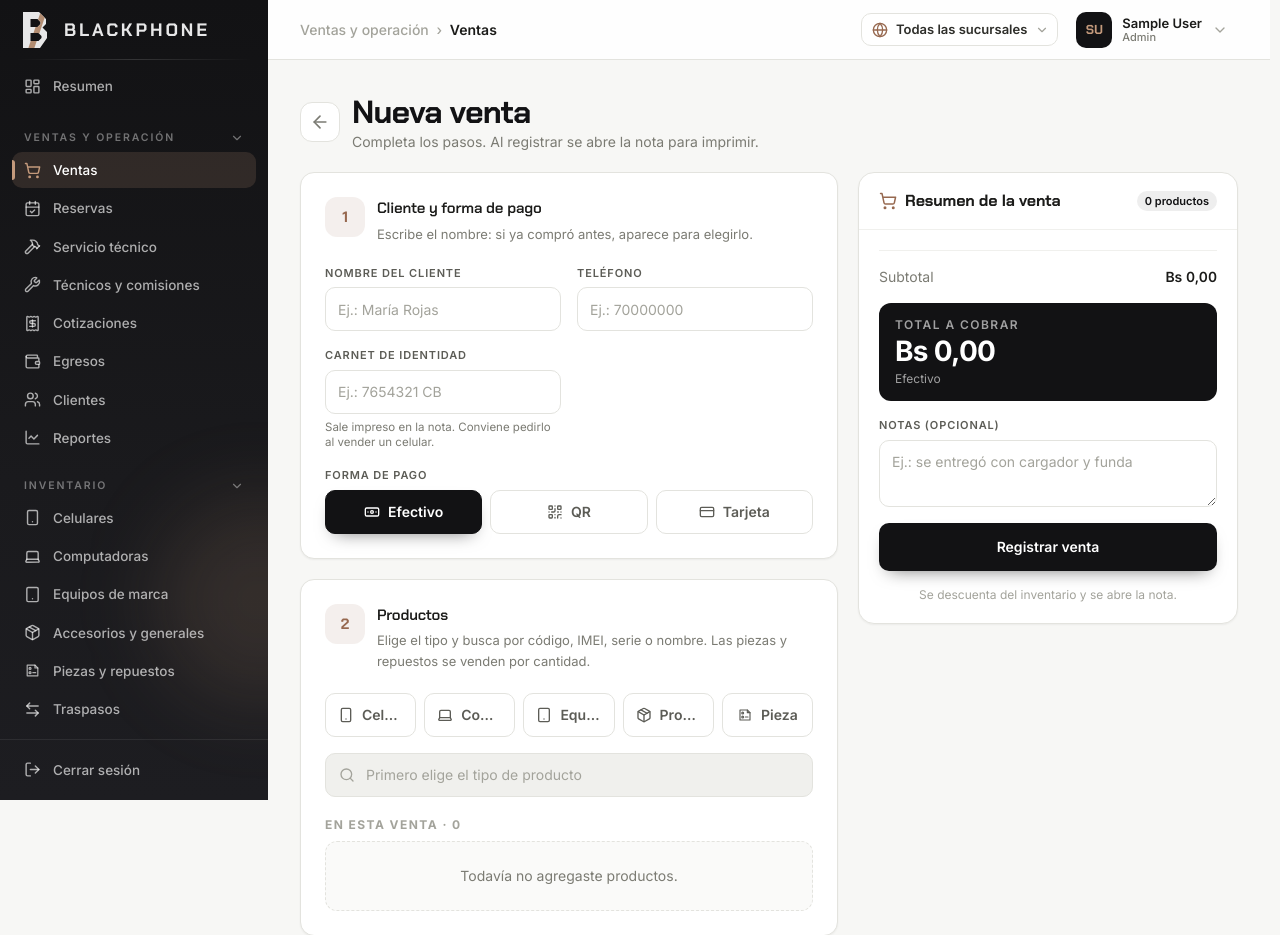
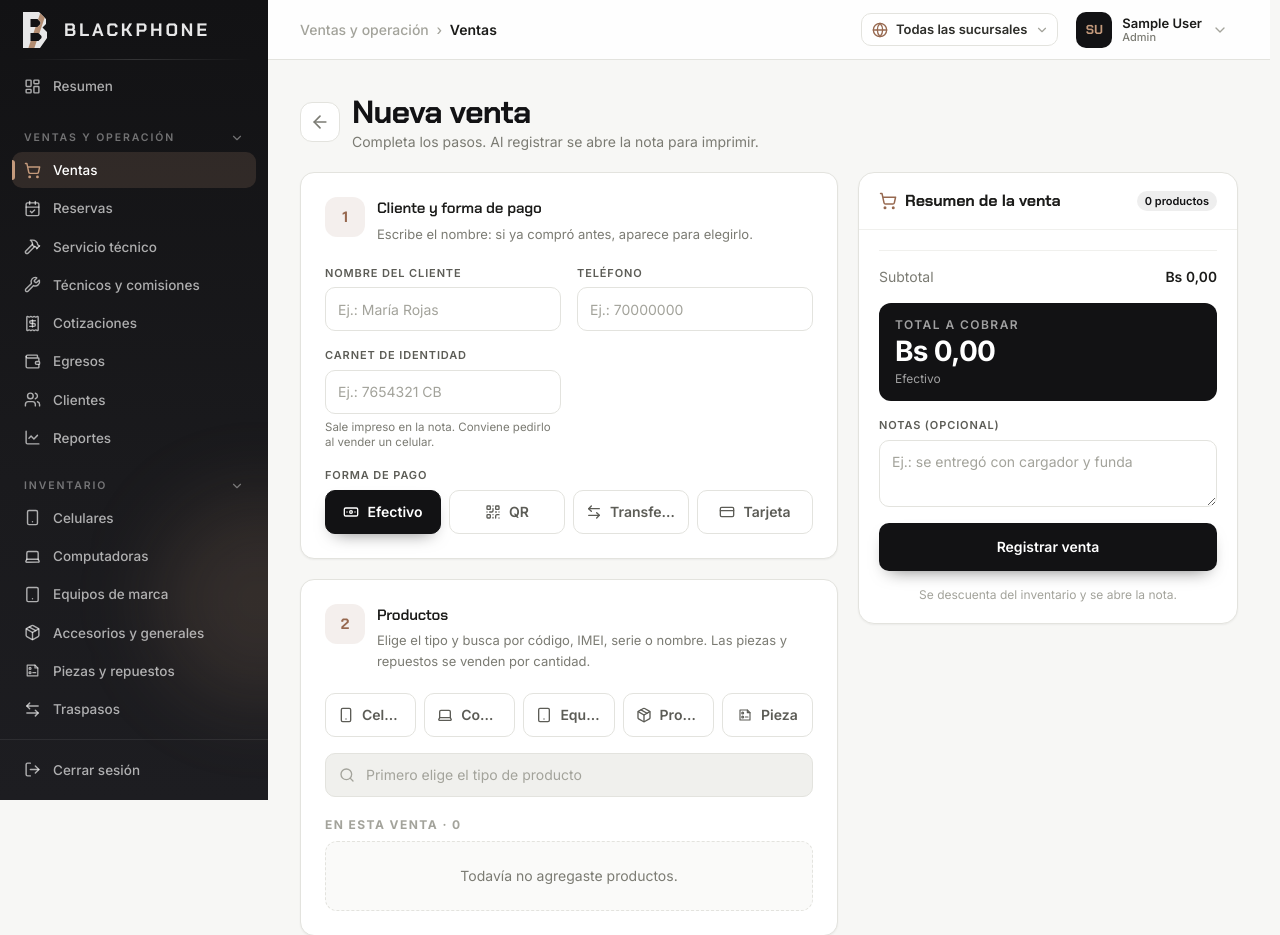
Before and after one commit to santiagoAbasto/Sistema-Backphone, a Laravel app: page /admin/ventas/create in a window 1280 px wide. Shown: the top 935 px of the page. Run offline with Laravel 12, Linux system fonts and the light colour scheme; the visitor is signed in with stand-in values (Sample User, id 1); data comes from the database, SQL or seed files in the repository; data that the repository does not hold is empty; style sheets or scripts are compiled from the project's sources; parts of the project's set-up code (start-up, migrations or seed data) failed here and were passed over; some libraries are stand-ins or nearby versions.

Commit message:
Las ventas también se cobran por transferencia
Se suma a efectivo, QR y tarjeta al vender y al editar una venta, en el mismo
orden que en el servicio técnico. No entra en «Efectivo en caja».

`ventas.metodo_pago` nació como enum, que en PostgreSQL es un CHECK: cambiar
solo la validación pasaba las pruebas y la primera venta por transferencia
fallaba en producción. La migración reescribe el CHECK, igual que se hizo con
el estado del inventario; probada en PostgreSQL, ida y vuelta.

Co-Authored-By: Claude Opus 5.5 <noreply@anthropic.com>

```diff
--- a/src/app/Http/Controllers/VentaController.php
+++ b/src/app/Http/Controllers/VentaController.php
@@ -729,7 +729,7 @@ class VentaController extends Controller
             'tipo_venta' => 'required|in:producto,servicio_tecnico',
             'es_permuta' => 'boolean',
             'tipo_permuta' => 'nullable|in:celular,computadora,producto_general',
-            'metodo_pago' => 'required|in:efectivo,qr,tarjeta',
+            'metodo_pago' => 'required|in:efectivo,qr,tarjeta,transferencia',
             'inicio_tarjeta' => 'required_if:metodo_pago,tarjeta|nullable|digits:4',
             'fin_tarjeta' => 'required_if:metodo_pago,tarjeta|nullable|digits:4',
             'reserva_id' => 'nullable|integer|exists:reservas,id',
@@ -1068,7 +1068,7 @@ class VentaController extends Controller
         $request->validate([
             'nombre_cliente' => 'required|string|max:255',
             'telefono_cliente' => 'nullable|string|max:255',
-            'metodo_pago' => 'required|in:efectivo,qr,tarjeta',
+            'metodo_pago' => 'required|in:efectivo,qr,tarjeta,transferencia',
             'inicio_tarjeta' => 'required_if:metodo_pago,tarjeta|nullable|digits:4',
             'fin_tarjeta' => 'required_if:metodo_pago,tarjeta|nullable|digits:4',
             'notas_adicionales' => 'nullable|string',
--- a/src/resources/js/Components/Panel/VentaForm.jsx
+++ b/src/resources/js/Components/Panel/VentaForm.jsx
@@ -3,7 +3,7 @@ import { useEffect, useState } from 'react';
 import axios from 'axios';
 import { route } from 'ziggy-js';
 import {
-  ArrowLeft, Banknote, CalendarCheck, CreditCard, Laptop, Package, Plus, QrCode, Repeat, Search,
+  ArrowLeft, ArrowLeftRight, Banknote, CalendarCheck, CreditCard, Laptop, Package, Plus, QrCode, Repeat, Search,
   ShoppingCart, Smartphone, Tablet, Trash2, X,
 } from 'lucide-react';
 import ModalPermutaComponent from '@/Components/ModalPermutaComponent';
@@ -35,6 +35,7 @@ const TIPOS_PERMUTA = [
 const METODOS_PAGO = [
   { value: 'efectivo', label: 'Efectivo', icon: Banknote },
   { value: 'qr', label: 'QR', icon: QrCode },
+  { value: 'transferencia', label: 'Transferencia', icon: ArrowLeftRight },
   { value: 'tarjeta', label: 'Tarjeta', icon: CreditCard },
 ];
 
--- a/src/resources/js/Components/VentaEditForm.jsx
+++ b/src/resources/js/Components/VentaEditForm.jsx
@@ -2,7 +2,7 @@ import { Head, Link, useForm } from '@inertiajs/react';
 import { route } from 'ziggy-js';
 import { useMemo, useState } from 'react';
 import {
-  ArrowLeft, Banknote, CheckCircle2, CreditCard, FileText, Package, Plus, QrCode, Save, Search,
+  ArrowLeft, ArrowLeftRight, Banknote, CheckCircle2, CreditCard, FileText, Package, Plus, QrCode, Save, Search,
   SlidersHorizontal, Trash2, User, Wrench,
 } from 'lucide-react';
 import CardPaymentFields from '@/Components/CardPaymentFields';
@@ -24,6 +24,7 @@ const POR_CANTIDAD = ['producto_general', 'pieza'];
 const METODOS_PAGO = [
   { value: 'efectivo', label: 'Efectivo', icon: Banknote },
   { value: 'qr', label: 'QR', icon: QrCode },
+  { value: 'transferencia', label: 'Transferencia', icon: ArrowLeftRight },
   { value: 'tarjeta', label: 'Tarjeta', icon: CreditCard },
 ];
 
```
Also changed, not shown: src/tests/Feature/TallerTest.php (+23 -0 lines), src/database/migrations/2026_10_08_110000_transferencia_en_las_ventas.php (added).
